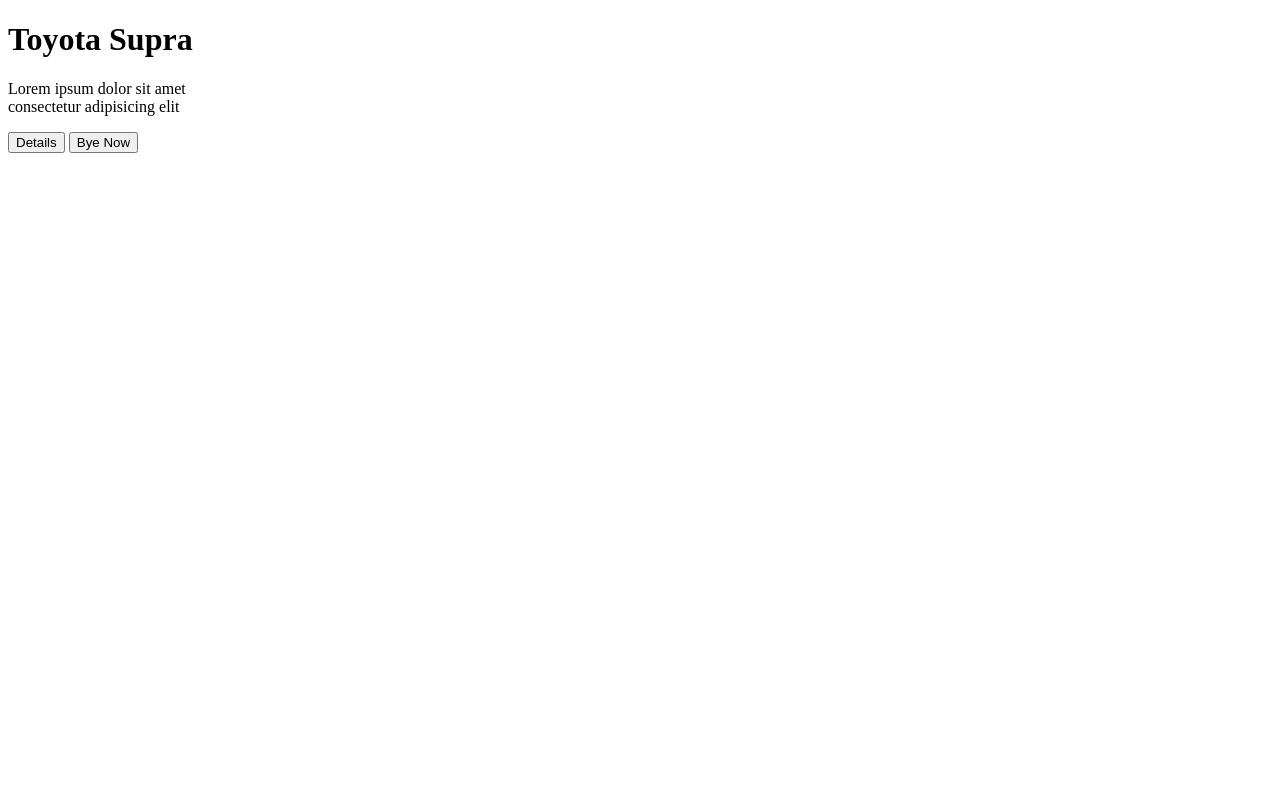
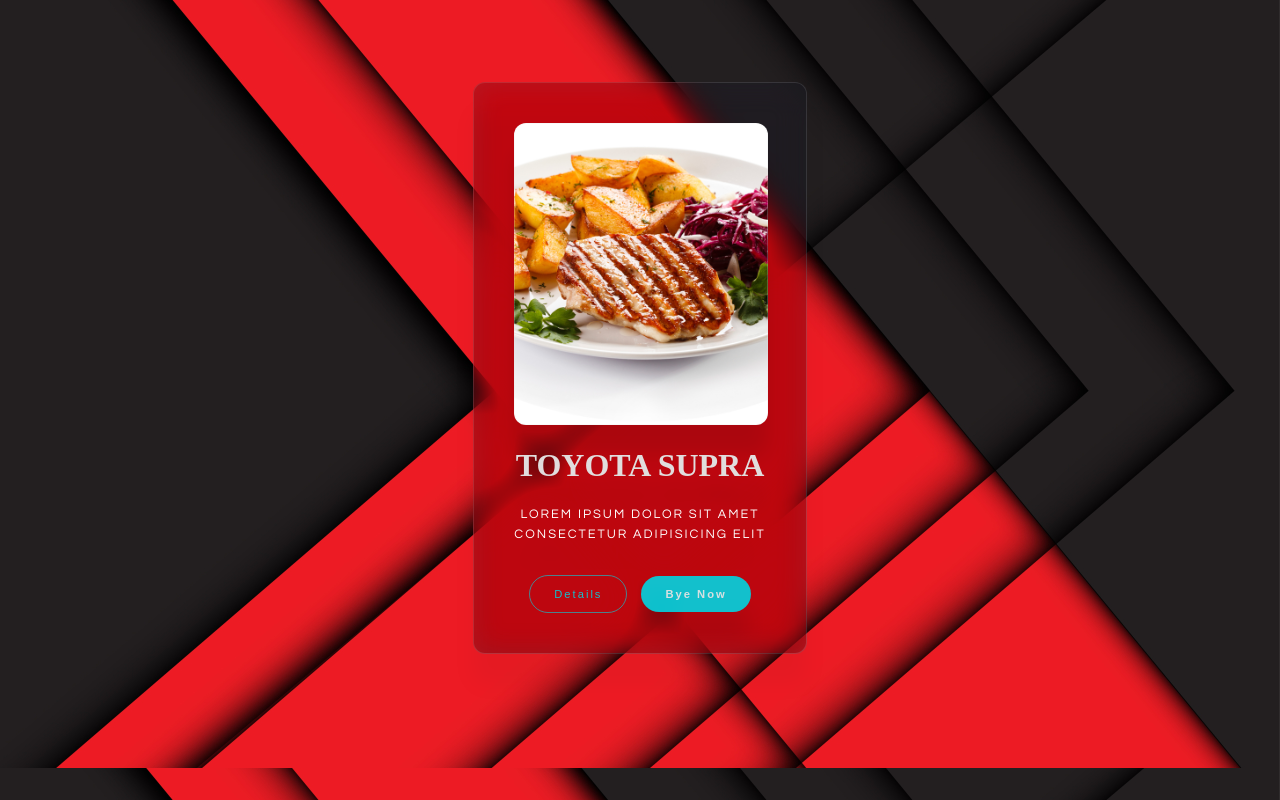
Before and after one commit to Mamziii/card2, a plain HTML site: page index.html in a window 1280 px wide. Drawn offline with Linux system fonts and the light colour scheme.

Commit message:
link style.css file

```diff
--- a/index.html
+++ b/index.html
@@ -3,6 +3,7 @@
   <head>
     <meta charset="UTF-8" />
     <meta name="viewport" content="width=device-width, initial-scale=1.0" />
+    <link rel="stylesheet" href="./style.css">
     <title>card</title>
   </head>
   <body>
--- /dev/null
+++ b/style.css
@@ -0,0 +1,102 @@
+body {
+  background-image: url("./pic1.jpg");
+  background-size: cover;
+  background-position: center;
+  display: flex;
+  align-items: center;
+  justify-content: center;
+  height: 90vh;
+}
+
+.container {
+  backdrop-filter: blur(15px) saturate(180%);
+  -webkit-backdrop-filter: blur(15px) saturate(180%);
+  background-color: rgba(17, 25, 40, 0.25);
+  border-radius: 12px;
+  border: 1px solid rgba(225, 225, 225, 0.125);
+  padding: 40px;
+  filter: drop-shadow(0 30px 10px rgba(0, 0, 0, 0.125));
+  display: flex;
+  flex-direction: column;
+  align-items: center;
+  justify-content: center;
+  text-align: center;
+}
+
+.wrapper {
+  width: 100%;
+  height: 100%;
+}
+
+.banner-image {
+  background-image: url("./pic2.jpg");
+  background-position: center;
+  background-size: cover;
+  height: 300px;
+  width: 100%;
+  border-radius: 12px;
+  border: 1px solid rgba(225, 225, 225, 0.225);
+}
+
+h1 {
+  font-family: "Bahnschrift";
+  color: rgba(225, 225, 225, 0.98);
+  text-transform: uppercase;
+  font-size: 2rem;
+}
+
+p {
+  color: #fff;
+  font-family: "Century Gothic";
+  text-align: center;
+  font-size: 0.8rem;
+  line-height: 150%;
+  letter-spacing: 2px;
+  text-transform: uppercase;
+}
+
+.button-wrapper {
+  margin-top: 18px;
+}
+
+.btn {
+  border: none;
+  padding: 12px 24px;
+  border-radius: 24px;
+  font-size: 0.7rem;
+  letter-spacing: 2px;
+  cursor: pointer;
+}
+
+.btn + .btn {
+  margin-left: 10px;
+}
+
+.outline {
+  background: transparent;
+  color: rgba(0, 212, 225, 0.9);
+  border: 1px solid rgba(0, 212, 225, 0.6);
+  transition: all 0.3s ease;
+}
+
+.outline:hover {
+  transform: scale(1.125);
+  color: rgba(225, 225, 225, 0.9);
+  border-color: rgba(225, 225, 225, 0.9);
+  transition: all 0.3s ease;
+}
+
+.fill {
+  background: rgba(0, 212, 225, 0.9);
+  color: rgba(225, 225, 225, 0.95);
+  filter: drop-shadow(0);
+  font-weight: bold;
+  transition: all 0.3s ease;
+}
+
+.fill:hover {
+  transform: scale(1.125);
+  border-color: rgba(225, 225, 225, 0.9);
+  filter: drop-shadow(0 10px 5px rgba(0, 0, 0, 0.125));
+  transition: all 0.3s ease;
+}
```
